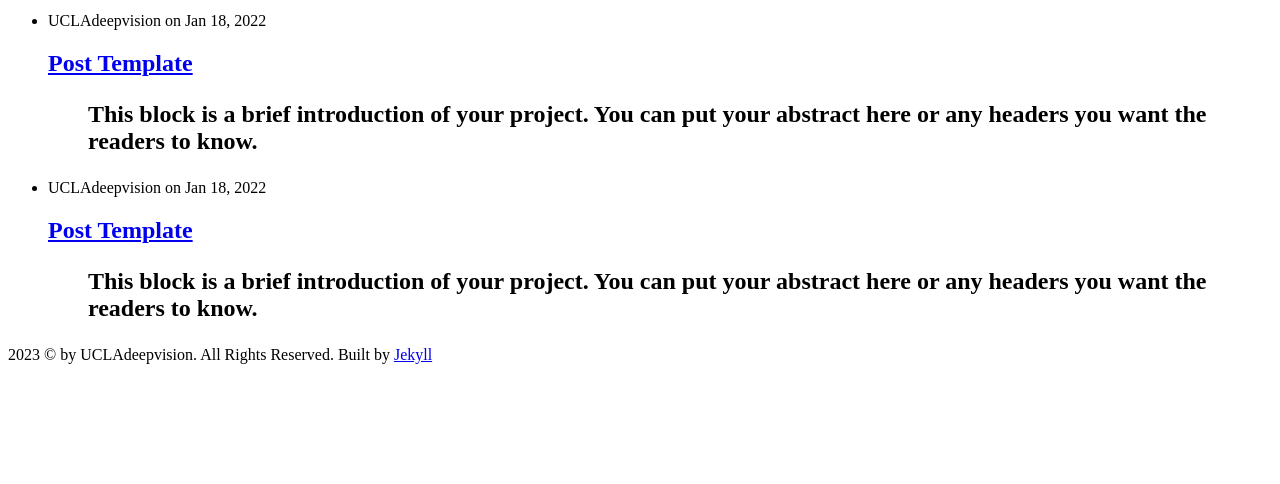
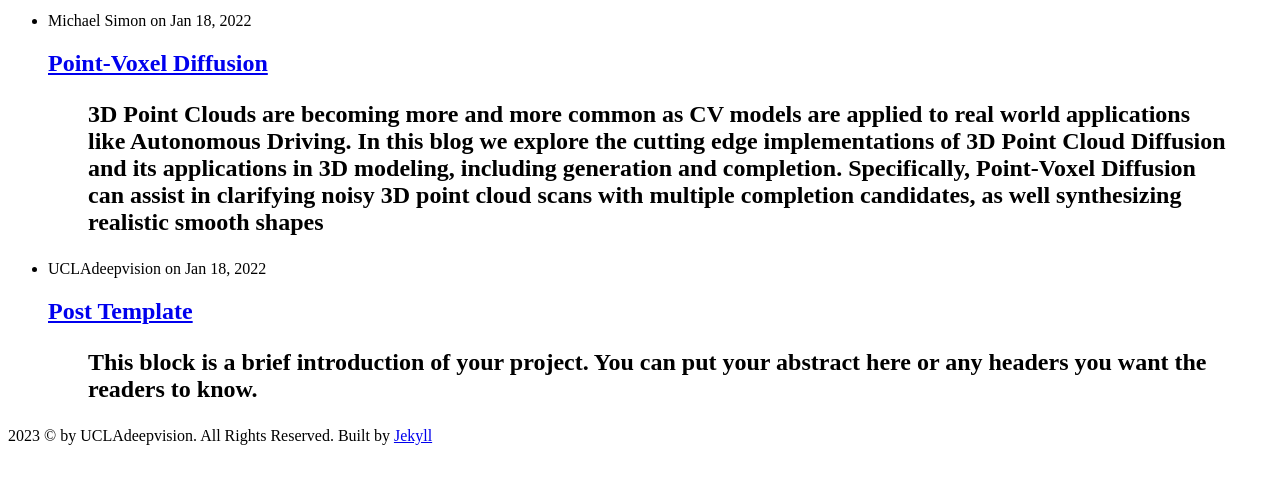
Before and after one commit to UCLAdeepvision/CS188-Projects-2023Winter, a Jekyll site: the page built from index.html, in a window 1280 px wide, cut to the strip 212-696 px from the top of the page. Built offline with Jekyll 4.4.1, drawn with Linux system fonts in a browser that asks for light colours.

Commit message:
Add intro

```diff
--- a/_posts/2023-01-26-team01-point-voxel-diffusion.md
+++ b/_posts/2023-01-26-team01-point-voxel-diffusion.md
@@ -1,13 +1,13 @@
 ---
 layout: post
 comments: true
-title: Post Template
-author: UCLAdeepvision
+title: Point-Voxel Diffusion
+author: Michael Simon
 date: 2022-01-18
 ---
 
 
-> This block is a brief introduction of your project. You can put your abstract here or any headers you want the readers to know.
+> 3D Point Clouds are becoming more and more common as CV models are applied to real world applications like Autonomous Driving. In this blog we explore the cutting edge implementations of 3D Point Cloud Diffusion and its applications in 3D modeling, including generation and completion. Specifically, Point-Voxel Diffusion can assist in clarifying noisy 3D point cloud scans with multiple completion candidates, as well synthesizing realistic smooth shapes
 
 
 <!--more-->
```
